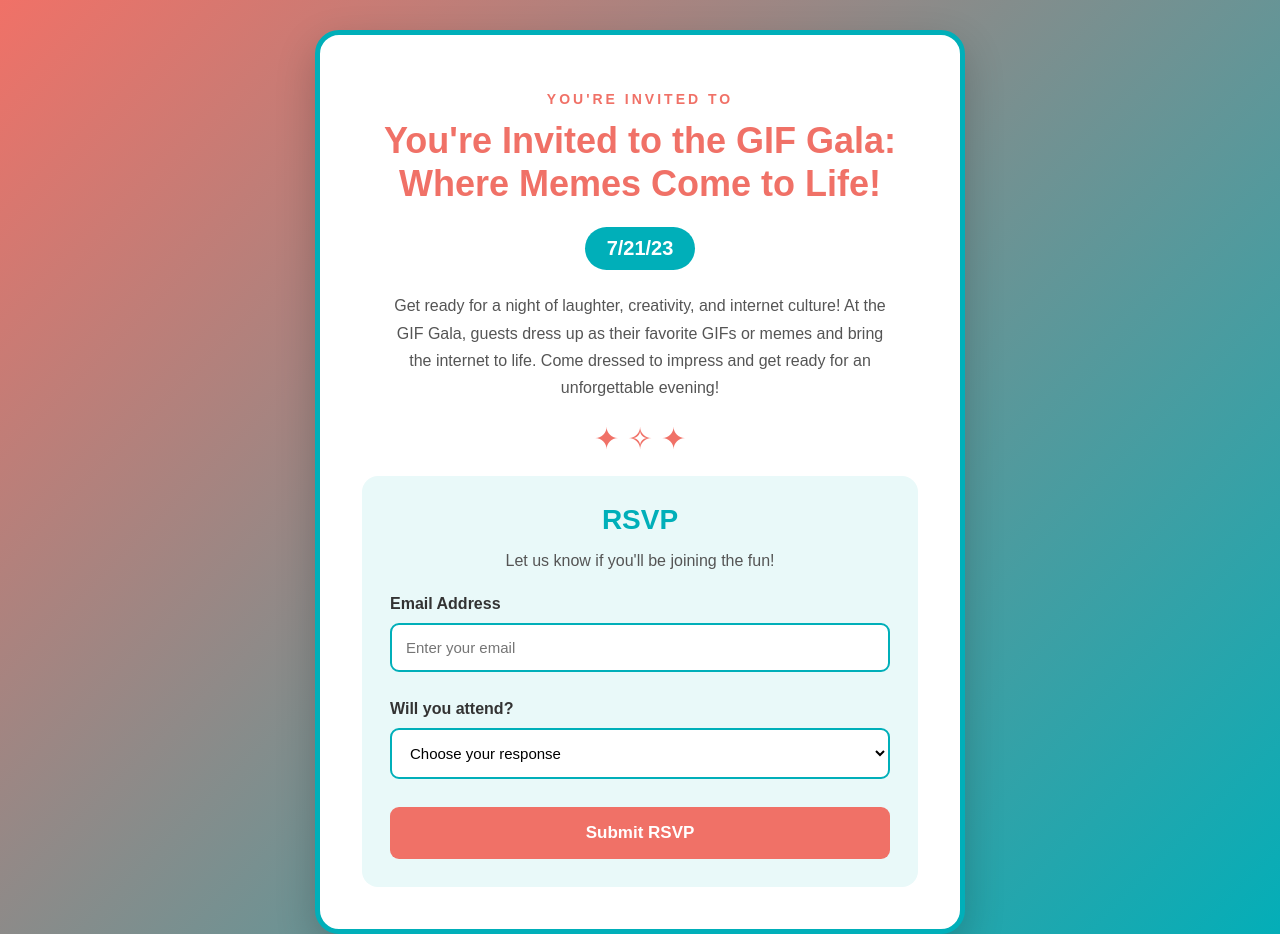
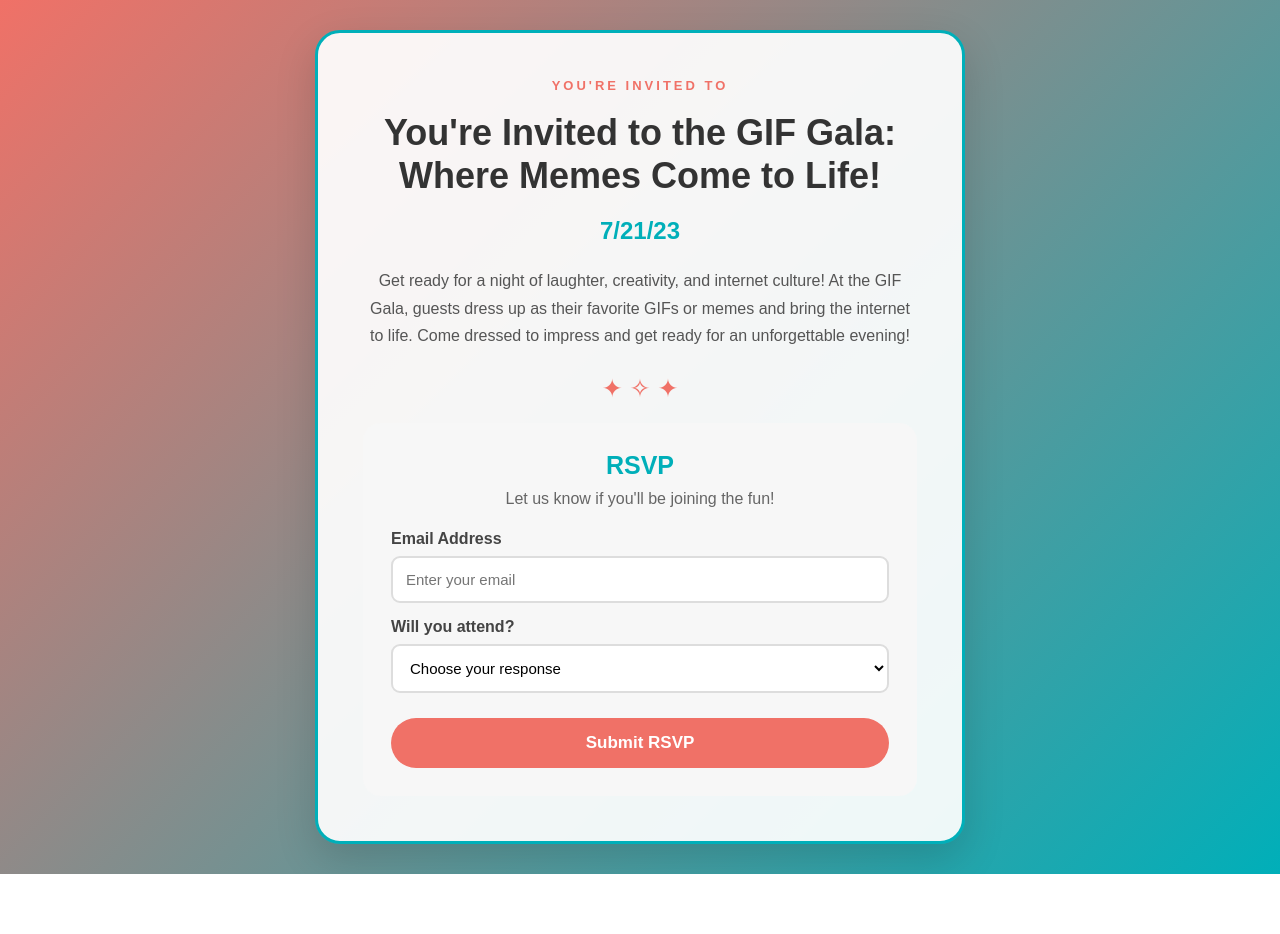
Before and after one commit to an2ard/interactive-event-invite, a plain HTML site: page index.html in a window 1280 px wide. Shown: the top 934 px of the page. After the commit the page ends 874 px from the top, so only its background shows below. Drawn offline with Linux system fonts and the light colour scheme.

Commit message:
Final definite version

```diff
--- a/action.js
+++ b/action.js
@@ -1,6 +1,3 @@
-
-// Confirms that the JavaScript file is loading
-console.log("GIF Gala JavaScript is connected!");
 
 // Waits until the HTML page has loaded
 document.addEventListener("DOMContentLoaded", function() {
@@ -9,9 +6,6 @@ document.addEventListener("DOMContentLoaded", function() {
     var rsvpForm = document.getElementById("rsvpForm");
     var confirmationMessage = document.getElementById("confirmationMessage");
     var attendanceSelect = document.getElementById("attendance");
-
-    // Checks that all HTML elements exist
-    if (rsvpForm && confirmationMessage && attendanceSelect) {
 
     // Runs when the user submits the form
     rsvpForm.addEventListener("submit", function(event) {
@@ -25,31 +19,35 @@ document.addEventListener("DOMContentLoaded", function() {
         // Checks if the user is attending
         if (attendance === "yes") {
 
-                confirmationMessage.innerHTML =
+            // Displays the confirmation message
+            confirmationMessage.textContent =
                 "🎉 Party on! We look forward to seeing you at the GIF Gala!";
+
+            // Changes the background to the attending GIF
+            document.body.classList.remove("not-attending-background");
+            document.body.classList.add("attending-background");
 
         }
 
         // Checks if the user is not attending
         else if (attendance === "no") {
 
-                confirmationMessage.innerHTML =
-                    '<img src="https://media.giphy.com/media/JER2en0ZRiGUE/giphy.gif" alt="GIF reaction" class="confirmation-gif">';
+            // Displays the sad confirmation message
+            confirmationMessage.textContent =
+                "😔 We will miss you at the GIF Gala!";
+
+            // Changes the background to the original sad GIF
+            document.body.classList.remove("attending-background");
+            document.body.classList.add("not-attending-background");
 
         }
 
         // Makes the confirmation area visible
         confirmationMessage.style.display = "block";
 
-            // Clears the form
+        // Clears the form after submission
         rsvpForm.reset();
 
     });
 
-    } else {
-
-        console.error("One or more HTML elements could not be found.");
-
-    }
-
 });
--- a/index.html
+++ b/index.html
@@ -74,7 +74,7 @@
     </main>
 
     <!-- Connects the JavaScript file -->
-    <script src="action.js"></script>
+    <script src="actions.js"></script>
 
 </body>
 </html>
--- a/style.css
+++ b/style.css
@@ -1,186 +1,200 @@
 
-/* Applies the same box-sizing rule to all elements */
+/* General page styling */
 * {
-    box-sizing: border-box; /* Includes padding and borders in the element's total size */
+    margin: 0;
+    padding: 0;
+    box-sizing: border-box;
 }
 
-/* Styles the entire page */
+/* Main body styling */
 body {
-    margin: 0; /* Removes default margins */
-    min-height: 100vh; /* Makes the page fill the screen height */
-    padding: 30px 16px; /* Adds space around the content */
-    display: flex; /* Allows the invitation card to be centered */
-    justify-content: center; /* Centers the card horizontally */
-    align-items: center; /* Centers the card vertically */
-    font-family: Arial, sans-serif; /* Sets the font */
-    color: #333333; /* Sets the main text color */
-    background: linear-gradient(135deg, #f07167, #00afb9); /* Creates a colorful gradient */
+    min-height: 100vh;
+    font-family: Arial, Helvetica, sans-serif;
+    background: linear-gradient(135deg, #f07167, #00afb9);
+    display: flex;
+    justify-content: center;
+    align-items: center;
+    padding: 30px;
+    transition: background 0.3s ease;
 }
 
-/* Styles the main invitation card */
+/* Main invitation card */
 .invitation-card {
-    width: 100%; /* Uses the available width */
-    max-width: 650px; /* Prevents the card from becoming too wide */
-    padding: 42px; /* Adds space inside the card */
-    text-align: center; /* Centers the text */
-    background-color: white; /* Makes the card white */
-    border: 5px solid #00afb9; /* Adds a turquoise border */
-    border-radius: 24px; /* Rounds the card corners */
-    box-shadow: 0 15px 40px rgba(0, 0, 0, 0.2); /* Adds a soft shadow */
+    background-color: rgba(255, 255, 255, 0.92);
+    width: 100%;
+    max-width: 650px;
+    padding: 45px;
+    border: 3px solid #00afb9;
+    border-radius: 25px;
+    box-shadow: 0 15px 40px rgba(0, 0, 0, 0.15);
+    text-align: center;
 }
 
-/* Styles the small invitation label */
+/* Small introductory text */
 .eyebrow {
-    margin-bottom: 12px; /* Adds space below the label */
-    color: #f07167; /* Sets the coral color */
-    font-size: 14px; /* Sets the text size */
-    font-weight: bold; /* Makes the text bold */
-    letter-spacing: 3px; /* Adds space between letters */
+    color: #f07167;
+    font-size: 13px;
+    font-weight: bold;
+    letter-spacing: 3px;
+    margin-bottom: 18px;
 }
 
-/* Styles the main heading */
+/* Main heading */
 h1 {
-    margin: 0; /* Removes default margins */
-    color: #f07167; /* Sets the coral heading color */
-    font-size: 36px; /* Makes the heading large */
-    line-height: 1.2; /* Improves line spacing */
+    color: #333333;
+    font-size: 36px;
+    line-height: 1.2;
+    margin-bottom: 20px;
 }
 
-/* Styles the event date */
+/* Event date */
 .event-date {
-    display: inline-block; /* Keeps the background around the date */
-    margin: 22px 0; /* Adds space above and below */
-    padding: 10px 22px; /* Adds space inside the date label */
-    color: white; /* Makes the date text white */
-    background-color: #00afb9; /* Sets the turquoise background */
-    border-radius: 30px; /* Makes the date label rounded */
-    font-size: 20px; /* Sets the date text size */
+    color: #00afb9;
+    font-size: 24px;
+    margin-bottom: 22px;
 }
 
-/* Styles the event description */
+/* Event description */
 .description {
-    max-width: 500px; /* Limits the paragraph width */
-    margin: 0 auto 20px; /* Centers the paragraph */
-    color: #555555; /* Sets a gray text color */
-    font-size: 16px; /* Sets the text size */
-    line-height: 1.7; /* Makes the paragraph easier to read */
+    color: #555555;
+    font-size: 16px;
+    line-height: 1.7;
+    margin-bottom: 25px;
 }
 
-/* Styles the decorative symbols */
+/* Decorative sparkles */
 .sparkle {
-    margin: 18px 0; /* Adds space around the symbols */
-    color: #f07167; /* Makes the symbols coral */
-    font-size: 30px; /* Makes the symbols larger */
+    color: #f07167;
+    font-size: 25px;
+    margin: 20px 0;
 }
 
-/* Styles the RSVP section */
+/* RSVP section */
 .rsvp-section {
-    margin-top: 20px; /* Adds space above the section */
-    padding: 28px; /* Adds space inside the section */
-    text-align: left; /* Aligns form content to the left */
-    background-color: #e9f9f9; /* Adds a light turquoise background */
-    border-radius: 16px; /* Rounds the section corners */
+    background-color: #f7f7f7;
+    padding: 28px;
+    border-radius: 18px;
+    margin-top: 20px;
 }
 
-/* Styles the RSVP heading */
+/* RSVP heading */
 .rsvp-section h2 {
-    margin: 0 0 10px; /* Adds space below the heading */
-    color: #00afb9; /* Sets the turquoise color */
-    text-align: center; /* Centers the heading */
-    font-size: 28px; /* Sets the heading size */
+    color: #00afb9;
+    font-size: 25px;
+    margin-bottom: 10px;
 }
 
-/* Styles the RSVP introduction */
+/* RSVP description */
 .rsvp-section p {
-    margin-bottom: 25px; /* Adds space below the paragraph */
-    color: #555555; /* Sets the paragraph color */
-    text-align: center; /* Centers the paragraph */
+    color: #666666;
+    margin-bottom: 22px;
 }
 
-/* Styles the form labels */
+/* Form labels */
 label {
-    display: block; /* Places each label on its own line */
-    margin-bottom: 10px; /* Adds space below each label */
-    color: #333333; /* Sets the label color */
-    font-weight: bold; /* Makes labels bold */
+    display: block;
+    text-align: left;
+    color: #444444;
+    font-weight: bold;
+    margin: 15px 0 8px;
 }
 
-/* Styles the email field and attendance menu */
+/* Email input and attendance selection */
 input,
 select {
-    display: block; /* Places each field on its own line */
-    width: 100%; /* Makes fields fill the available width */
-    margin-bottom: 28px; /* Adds space between the form fields */
-    padding: 14px; /* Adds space inside the fields */
-    border: 2px solid #00afb9; /* Adds a turquoise border */
-    border-radius: 9px; /* Rounds the field corners */
-    background-color: white; /* Keeps the fields white */
-    font-size: 15px; /* Sets the field text size */
+    width: 100%;
+    padding: 13px;
+    border: 2px solid #dddddd;
+    border-radius: 9px;
+    font-size: 15px;
+    background-color: white;
 }
 
-/* Highlights a field when selected */
+/* Input focus effect */
 input:focus,
 select:focus {
-    outline: none; /* Removes the default outline */
-    border-color: #f07167; /* Changes the border to coral */
+    outline: none;
+    border-color: #00afb9;
 }
 
-/* Styles the submit button */
+/* Submit button */
 button {
-    display: block; /* Places the button on its own line */
-    width: 100%; /* Makes the button fill the form width */
-    margin-top: 5px; /* Adds space above the button */
-    padding: 16px; /* Adds space inside the button */
-    border: none; /* Removes the default border */
-    border-radius: 9px; /* Rounds the button corners */
-    background-color: #f07167; /* Sets the coral background */
-    color: white; /* Makes the button text white */
-    font-size: 17px; /* Sets the button text size */
-    font-weight: bold; /* Makes the button text bold */
-    cursor: pointer; /* Shows that the button is clickable */
-    transition: background-color 0.3s ease; /* Smooths the hover effect */
+    width: 100%;
+    padding: 15px;
+    margin-top: 25px;
+    border: none;
+    border-radius: 30px;
+    background-color: #f07167;
+    color: white;
+    font-size: 17px;
+    font-weight: bold;
+    cursor: pointer;
+    transition: background-color 0.3s ease, transform 0.3s ease;
 }
 
-/* Changes the button color when hovered */
+/* Button hover effect */
 button:hover {
-    background-color: #00afb9; /* Changes the button to turquoise */
+    background-color: #d95e55;
+    transform: translateY(-2px);
 }
 
-/* Styles the confirmation message */
+/* Confirmation message */
 #confirmationMessage {
-    display: none; /* Hides the message until the form is submitted */
-    margin-top: 25px; /* Adds space above the message */
-    padding: 16px; /* Adds space inside the message area */
-    color: white; /* Makes the message text white */
-    background-color: #00afb9; /* Sets a turquoise background */
-    border-radius: 10px; /* Rounds the message corners */
-    text-align: center; /* Centers the message */
-    font-weight: bold; /* Makes the message bold */
-    line-height: 1.5; /* Improves text spacing */
+    display: none;
+    margin-top: 25px;
+    padding: 18px;
+    border-radius: 12px;
+    background-color: #e0f7f7;
+    color: #333333;
+    font-size: 17px;
+    font-weight: bold;
+    line-height: 1.5;
 }
 
-/* Styles the GIF displayed when someone cannot attend */
-.confirmation-gif {
-    display: block; /* Places the GIF on its own line */
-    width: 100%; /* Makes the GIF responsive */
-    max-width: 300px; /* Limits the GIF size */
-    height: auto; /* Keeps the original proportions */
-    margin: 10px auto; /* Centers the GIF */
-    border-radius: 10px; /* Rounds the GIF corners */
+/* Full-page GIF background when attending */
+body.attending-background {
+    background-image: url("https://media.giphy.com/media/l2JHPB58MjfV8W3K0/giphy.gif");
+    background-size: cover;
+    background-position: center;
+    background-repeat: no-repeat;
+    background-attachment: fixed;
 }
 
-/* Adjusts the page for mobile screens */
+/* Full-page original sad GIF background when not attending */
+body.not-attending-background {
+    background-image: url("https://media.giphy.com/media/JER2en0ZRiGUE/giphy.gif");
+    background-size: cover;
+    background-position: center;
+    background-repeat: no-repeat;
+    background-attachment: fixed;
+}
+
+/* Makes the card slightly transparent so the GIF is visible behind it */
+body.attending-background .invitation-card,
+body.not-attending-background .invitation-card {
+    background-color: rgba(255, 255, 255, 0.85);
+}
+
+/* Responsive design for smaller screens */
 @media (max-width: 600px) {
 
+    body {
+        padding: 15px;
+    }
+
     .invitation-card {
-        padding: 25px 18px; /* Reduces card padding */
+        padding: 25px 20px;
     }
 
     h1 {
-        font-size: 28px; /* Makes the heading smaller */
+        font-size: 28px;
+    }
+
+    .description {
+        font-size: 14px;
     }
 
     .rsvp-section {
-        padding: 20px; /* Reduces RSVP section padding */
+        padding: 20px;
     }
 }
```
Lines whose indentation alone changed are shown as unchanged.
